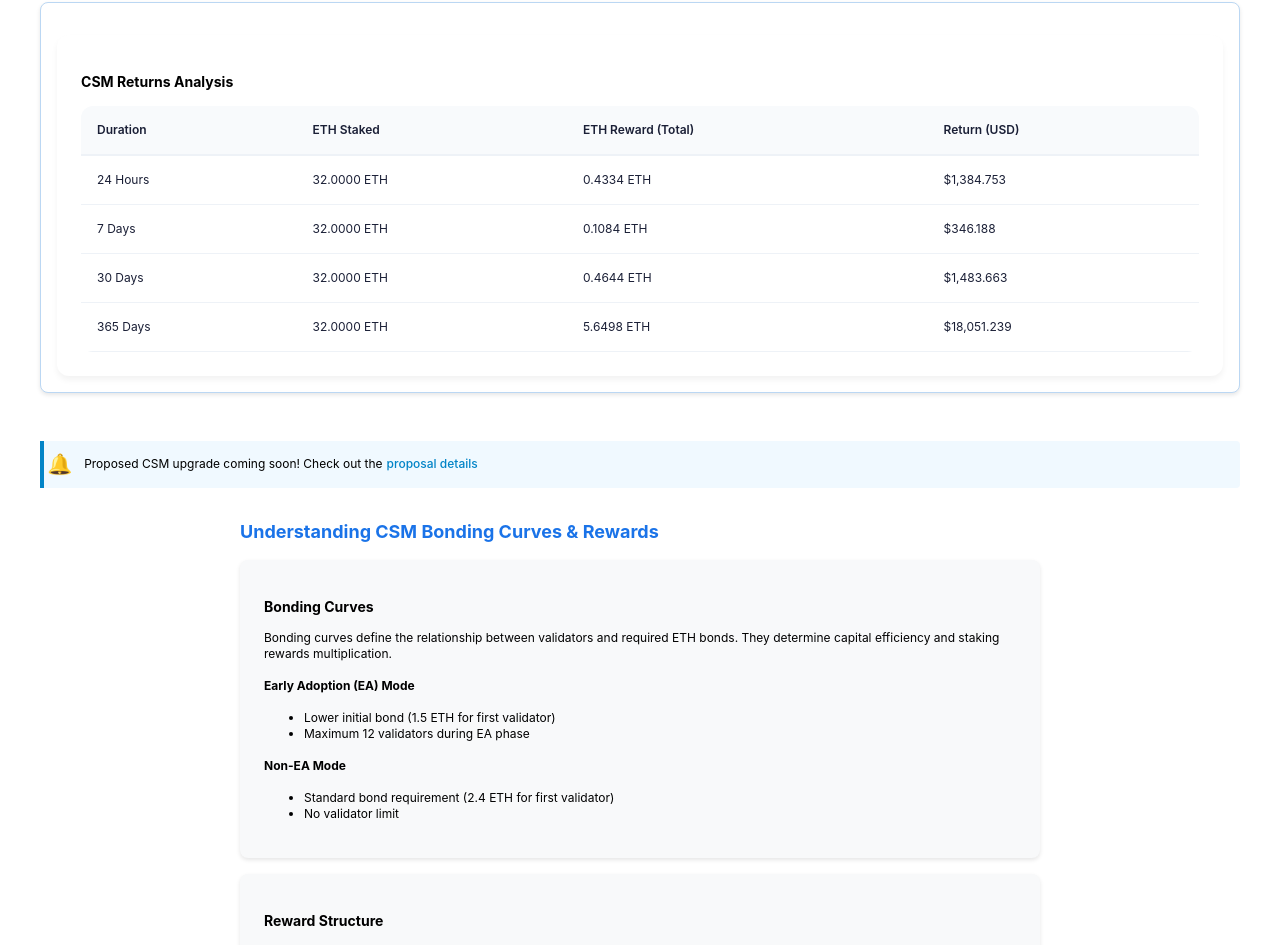
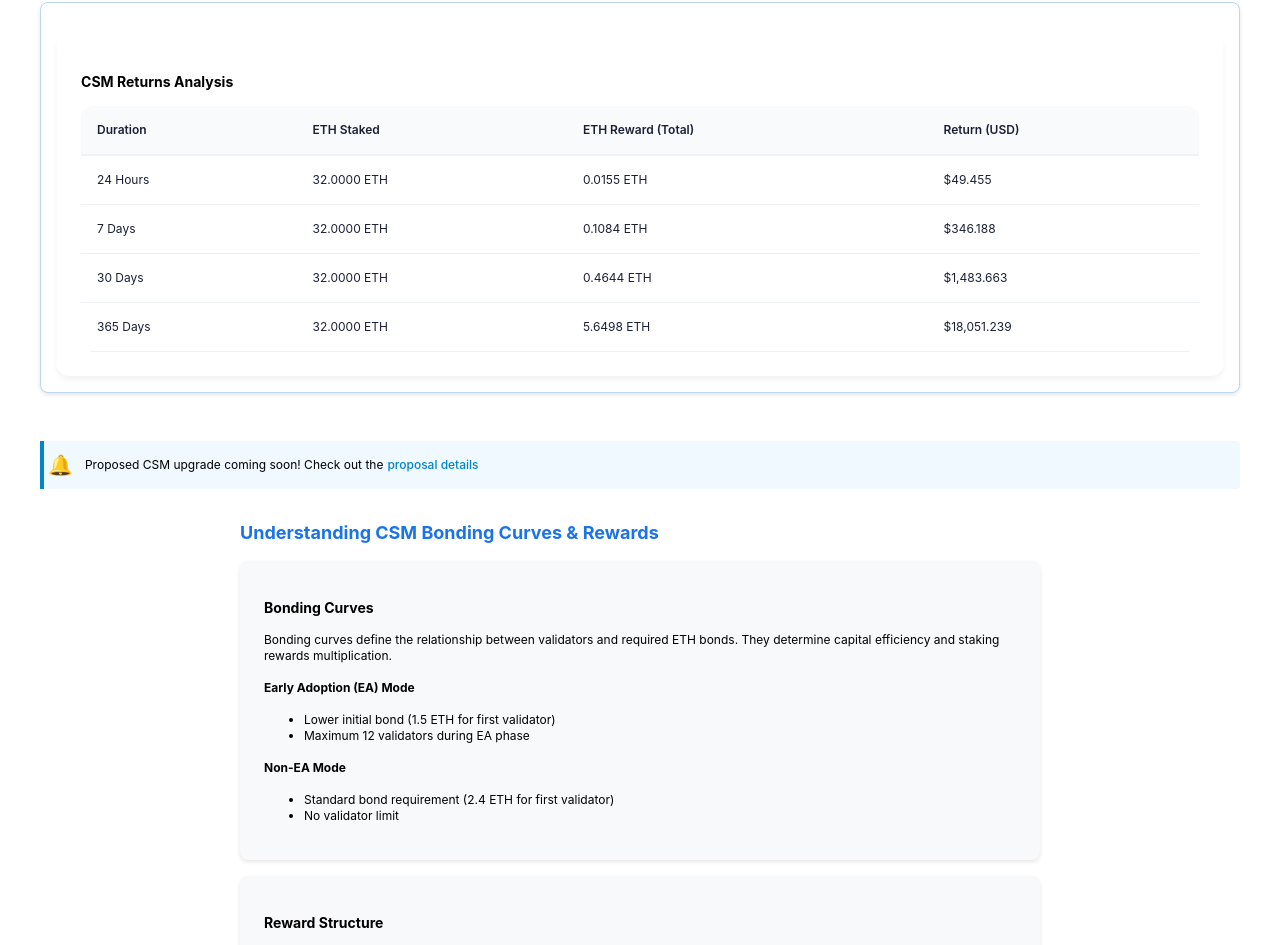
Before and after one commit to kayvee-x/lido-csm, a React (Create React App) app: page / in a window 1280 px wide. Shown: the part 1335-2280 px from the top of the page. Built offline with nearby package versions, Linux system fonts and the light colour scheme; no server answers.

Commit message:
update calculation

```diff
--- a/src/App.js
+++ b/src/App.js
@@ -90,6 +90,7 @@ function App() {
     };
 
     const cumulativeRewards = {
+      daily: selectedPeriodRewards.total / (stakingConfig.stakingDuration / 1),
       weekly: selectedPeriodRewards.total / (stakingConfig.stakingDuration / 7),
       monthly: selectedPeriodRewards.total / (stakingConfig.stakingDuration / 30),
       yearly: selectedPeriodRewards.total / (stakingConfig.stakingDuration / 365)
--- a/src/app.css
+++ b/src/app.css
@@ -501,7 +501,7 @@ select:focus {
 .upgrade-notification {
   background: #f0f9ff;
   border-left: 4px solid #0284c7;
-  padding: 0.2rem;
+  padding: 0.25rem;
   margin: 1rem 0;
   border-radius: 0 4px 4px 0;
 }
--- a/src/components/StakingTable.jsx
+++ b/src/components/StakingTable.jsx
@@ -42,6 +42,7 @@ export function StakingTable({ calculations, rewards, ethPrice }) {
       operator: rewards?.daily?.operator || 0
     },
     cumulative: {
+      daily: rewards?.cumulative?.daily || 0,
       weekly: rewards?.cumulative?.weekly || 0,
       monthly: rewards?.cumulative?.monthly || 0,
       yearly: rewards?.cumulative?.yearly || 0
@@ -53,13 +54,12 @@ export function StakingTable({ calculations, rewards, ethPrice }) {
     {
       duration: '24 Hours',
       ethStake: validCalculations.totalStaked,
-      ethReward: validRewards.daily.total,
-      usdReturn: validRewards.daily.total * ethPrice,
+      ethReward: validRewards.cumulative.daily,
+      usdReturn: validRewards.cumulative.daily * ethPrice,
       // Calculate daily return as annualized percentage
       returnPercentage: calculateReturn(
-        validRewards.daily.total,
+        validRewards.cumulative.daily,
         validCalculations.totalStaked,
-        validCalculations.bondAmount,
         1
       )
     },
```
